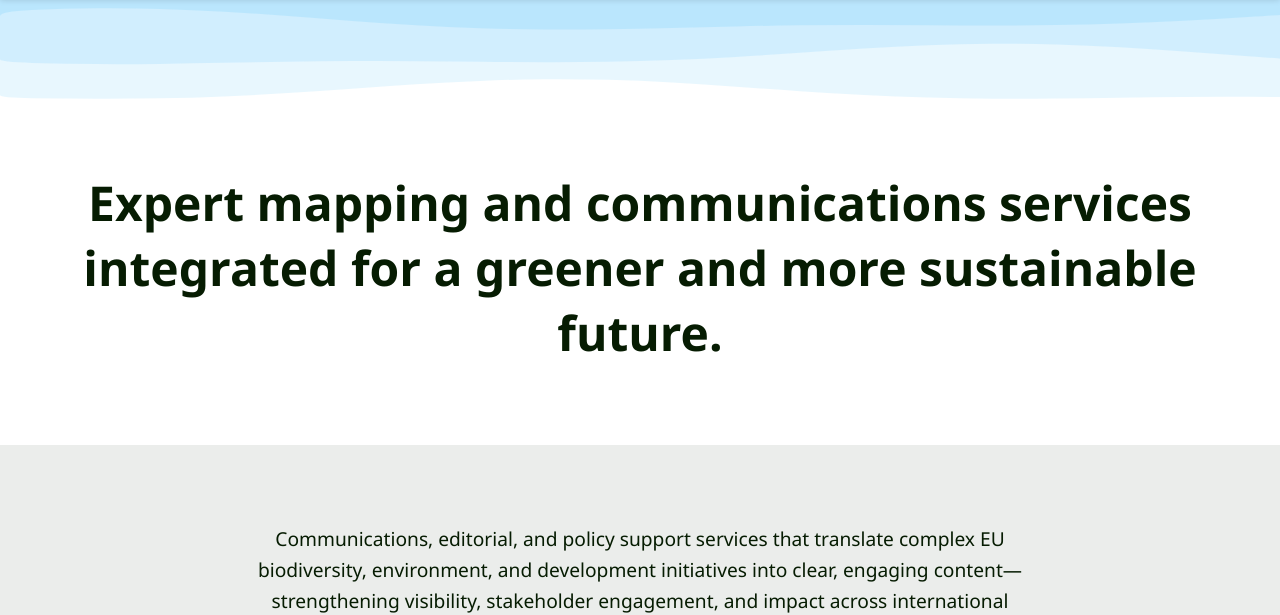
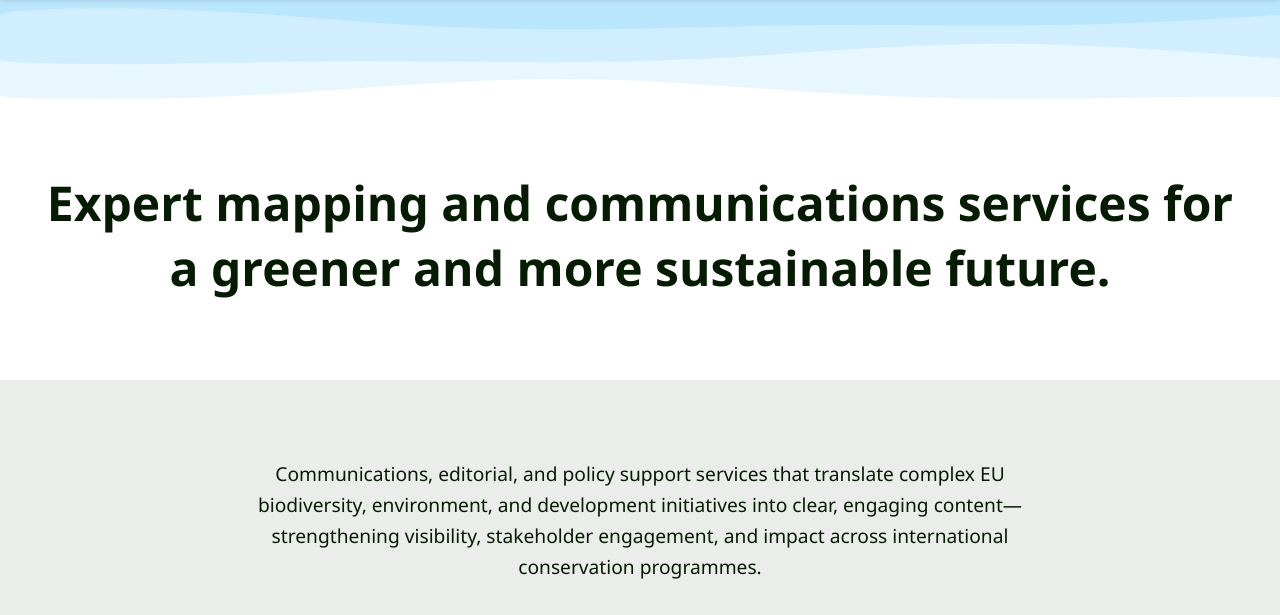
Before and after one commit to dvgeospatial/wisefrog_website_demo, a plain HTML site: page index.html in a window 1280 px wide. Shown: the part 192-807 px from the top of the page. Drawn offline with Linux system fonts and the light colour scheme.

Commit message:
Update index.html

```diff
--- a/index.html
+++ b/index.html
@@ -274,7 +274,7 @@
     </div>
 
     <main>
-        <h1>Expert mapping and communications services integrated for a greener and more sustainable future.</h1>
+        <h1>Expert mapping and communications services for a greener and more sustainable future.</h1>
     </main>
 
     <section class="content-section bg-pale-green">
```
